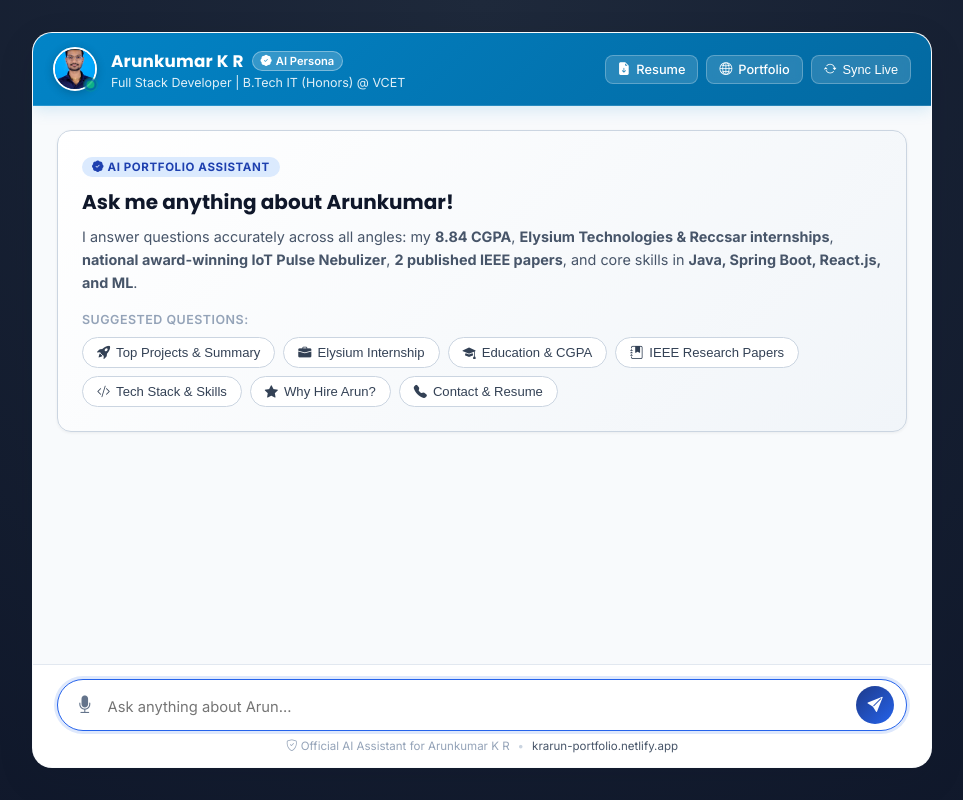
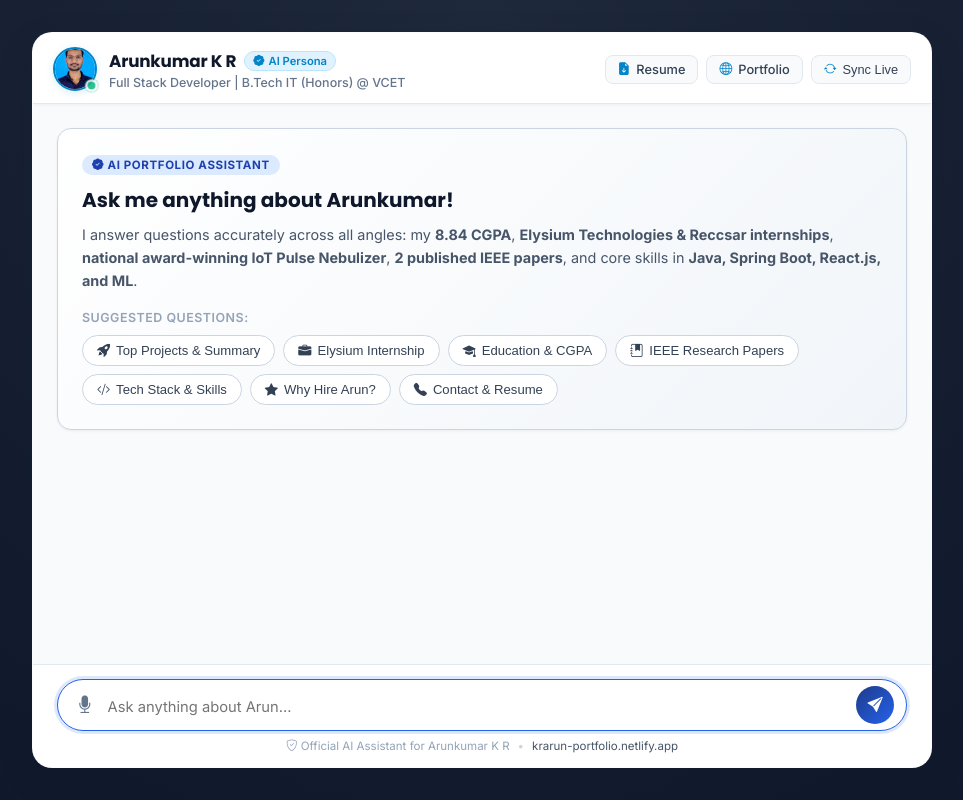
Before and after one commit to arun2501/arun-ai-chatbot, a Flask app: page / in a window 1280 px wide. Shown: the whole page, without its empty margins (158-1121 px from the left). Run offline with Flask 3, Linux system fonts and the light colour scheme.

Commit message:
Switch to modern executive clean light header with high contrast

```diff
--- a/static/style.css
+++ b/static/style.css
@@ -64,29 +64,30 @@ body {
     border: 1px solid rgba(255, 255, 255, 0.1);
 }
 
-/* Header with Theme Color Gradient */
+/* ── Modern Executive Light Header ── */
 .chat-header {
-    background: linear-gradient(135deg, #0284c7 0%, #0369a1 100%);
-    border-bottom: 1px solid rgba(255, 255, 255, 0.15);
-    padding: 14px 20px;
+    background: #ffffff;
+    border-bottom: 1px solid #e2e8f0;
+    padding: 14px 20px 12px;
     display: flex;
     align-items: center;
     justify-content: space-between;
     flex-shrink: 0;
     z-index: 10;
-    box-shadow: 0 4px 15px rgba(2, 132, 199, 0.15);
+    box-shadow: 0 1px 3px rgba(15, 23, 42, 0.05);
 }
 
 .header-profile {
     display: flex;
     align-items: center;
-    gap: 14px;
+    gap: 12px;
 }
 
 .avatar-wrapper {
     position: relative;
     width: 44px;
     height: 44px;
+    flex-shrink: 0;
 }
 
 .avatar-img {
@@ -94,20 +95,20 @@ body {
     height: 100%;
     border-radius: 50%;
     object-fit: cover;
-    border: 2px solid #ffffff;
-    box-shadow: 0 2px 10px rgba(0, 0, 0, 0.20);
+    border: 2px solid #0284c7;
+    box-shadow: 0 2px 8px rgba(2, 132, 199, 0.15);
 }
 
 .status-dot {
     position: absolute;
-    bottom: 1px;
-    right: 1px;
+    bottom: 0;
+    right: 0;
     width: 11px;
     height: 11px;
     background: #10b981;
     border-radius: 50%;
-    border: 2px solid #0369a1;
-    box-shadow: 0 0 0 1px rgba(16, 185, 129, 0.4);
+    border: 2px solid #ffffff;
+    box-shadow: 0 0 0 1px rgba(16, 185, 129, 0.3);
     animation: pulseGlow 2s infinite;
 }
 
@@ -131,14 +132,14 @@ body {
     font-family: 'Poppins', sans-serif;
     font-size: 1.05rem;
     font-weight: 700;
-    color: #ffffff;
-    letter-spacing: 0.2px;
+    color: #0f172a;
+    letter-spacing: -0.2px;
 }
 
 .verified-pill {
-    background: rgba(255, 255, 255, 0.20);
-    color: #ffffff;
-    border: 1px solid rgba(255, 255, 255, 0.35);
+    background: #e0f2fe;
+    color: #0284c7;
+    border: 1px solid #bae6fd;
     font-size: 0.70rem;
     font-weight: 600;
     padding: 2px 8px;
@@ -146,13 +147,12 @@ body {
     display: inline-flex;
     align-items: center;
     gap: 4px;
-    backdrop-filter: blur(4px);
 }
 
 .header-subtitle {
     font-size: 0.78rem;
-    color: rgba(255, 255, 255, 0.88);
-    font-weight: 400;
+    color: #64748b;
+    font-weight: 500;
     margin-top: 1px;
 }
 
@@ -164,9 +164,9 @@ body {
 }
 
 .action-btn {
-    background: rgba(255, 255, 255, 0.15);
-    color: #ffffff;
-    border: 1px solid rgba(255, 255, 255, 0.25);
+    background: #f8fafc;
+    color: #334155;
+    border: 1px solid #e2e8f0;
     padding: 6px 12px;
     border-radius: 8px;
     font-size: 0.80rem;
@@ -177,14 +177,23 @@ body {
     gap: 6px;
     cursor: pointer;
     transition: all 0.2s ease;
-    backdrop-filter: blur(4px);
 }
 
 .action-btn:hover {
-    background: rgba(255, 255, 255, 0.28);
+    background: #0284c7;
     color: #ffffff;
-    border-color: rgba(255, 255, 255, 0.45);
+    border-color: #0284c7;
     transform: translateY(-1px);
+    box-shadow: 0 4px 10px rgba(2, 132, 199, 0.2);
+}
+
+.action-btn i {
+    color: #0284c7;
+    transition: color 0.2s ease;
+}
+
+.action-btn:hover i {
+    color: #ffffff;
 }
 }
 
@@ -887,7 +896,7 @@ body {
         gap: 6px;
         width: 100%;
         padding-top: 6px;
-        border-top: 1px solid rgba(255, 255, 255, 0.20);
+        border-top: 1px solid #f1f5f9;
     }
 
     .header-actions .action-btn {
@@ -896,9 +905,9 @@ body {
         padding: 5px 6px;
         font-size: 0.78rem;
         border-radius: 6px;
-        background: rgba(255, 255, 255, 0.18);
-        color: #ffffff;
-        border: 1px solid rgba(255, 255, 255, 0.30);
+        background: #f8fafc;
+        color: #334155;
+        border: 1px solid #e2e8f0;
     }
 
     .header-actions .action-btn span {
```
Also changed, not shown: standalone-frontend/style.css (+39 -30 lines).
